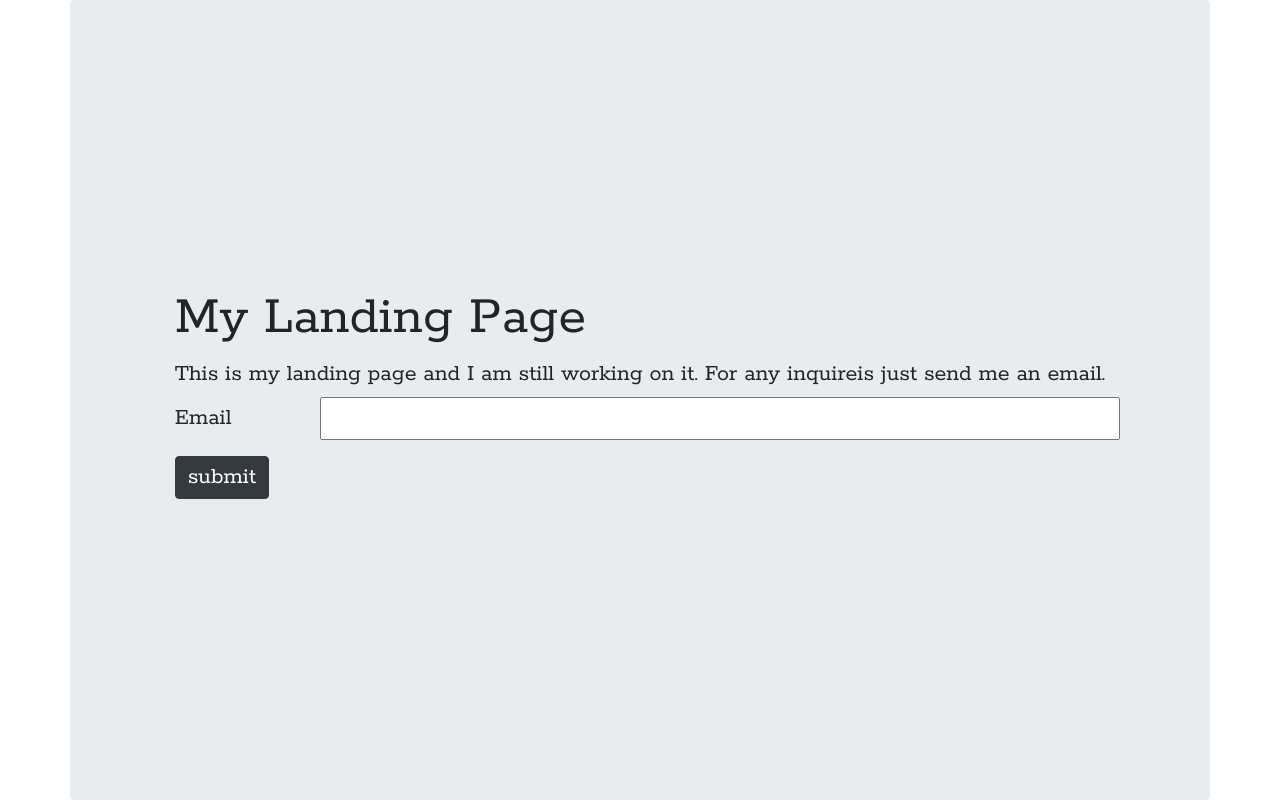
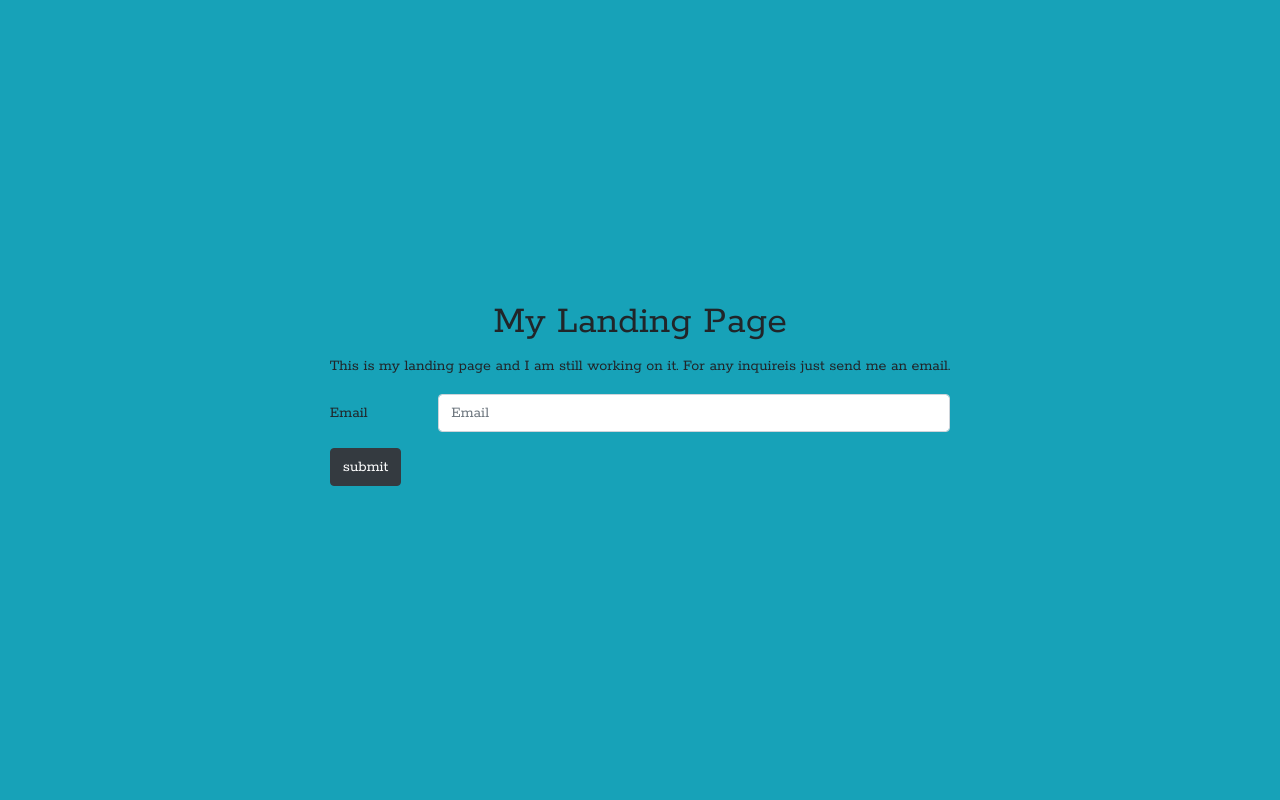
Before and after one commit to rabeedameer/rabee-v1, a plain HTML site: page index.html in a window 1280 px wide. Drawn offline with nearby package versions, Linux system fonts and the light colour scheme.

Commit message:
fixed some styles

```diff
--- a/index.html
+++ b/index.html
@@ -10,19 +10,21 @@
   <link rel="stylesheet" href="style.css">
 </head>
 
-<body>
-  <main class="d-sm-flex container progress">
+<body class="bg-info">
+  <main class="d-flex container">
     <wrapper class="m-auto">
-      <h1 class="display-4">My Landing Page</h1>
-      <p class="h4">This is my landing page and I am still working on it. For any inquireis just send me an email.</p>
+      <h1 class="text-center">My Landing Page</h1>
+      <p>This is my landing page and I am still working on it. For any inquireis just send me an email.</p>
       <form>
         <div class="form-group row">
-          <label for="inputEmail3" class="col-sm-2 col-form-label"><span class="h4">Email</span></label>
-          <input class="col-sm-10">
+          <label for="inputEmail3" class="col-sm-2 col-form-label">Email</label>
+          <div class="col-sm-10">
+      <input type="email" class="form-control" id="inputEmail3" placeholder="Email">
+    </div>
           </div>
           <div class="form-group row">
             <div class="col-sm-10">
-              <button type="submit" class="btn btn-dark"><span class="h4">submit</span></button>
+              <button type="submit" class="btn btn-dark">submit</button>
             </div>
           </div>
         </div>
```
